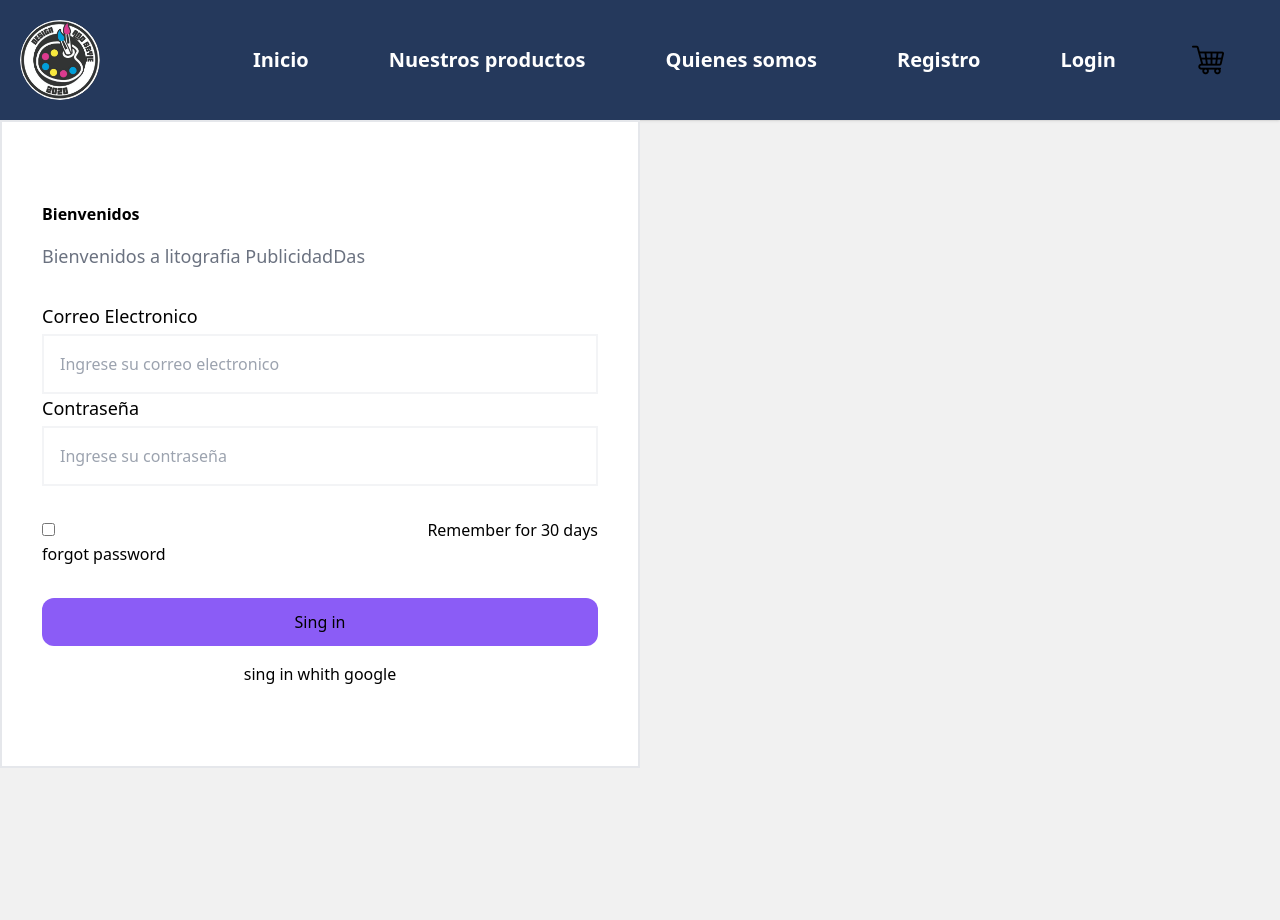
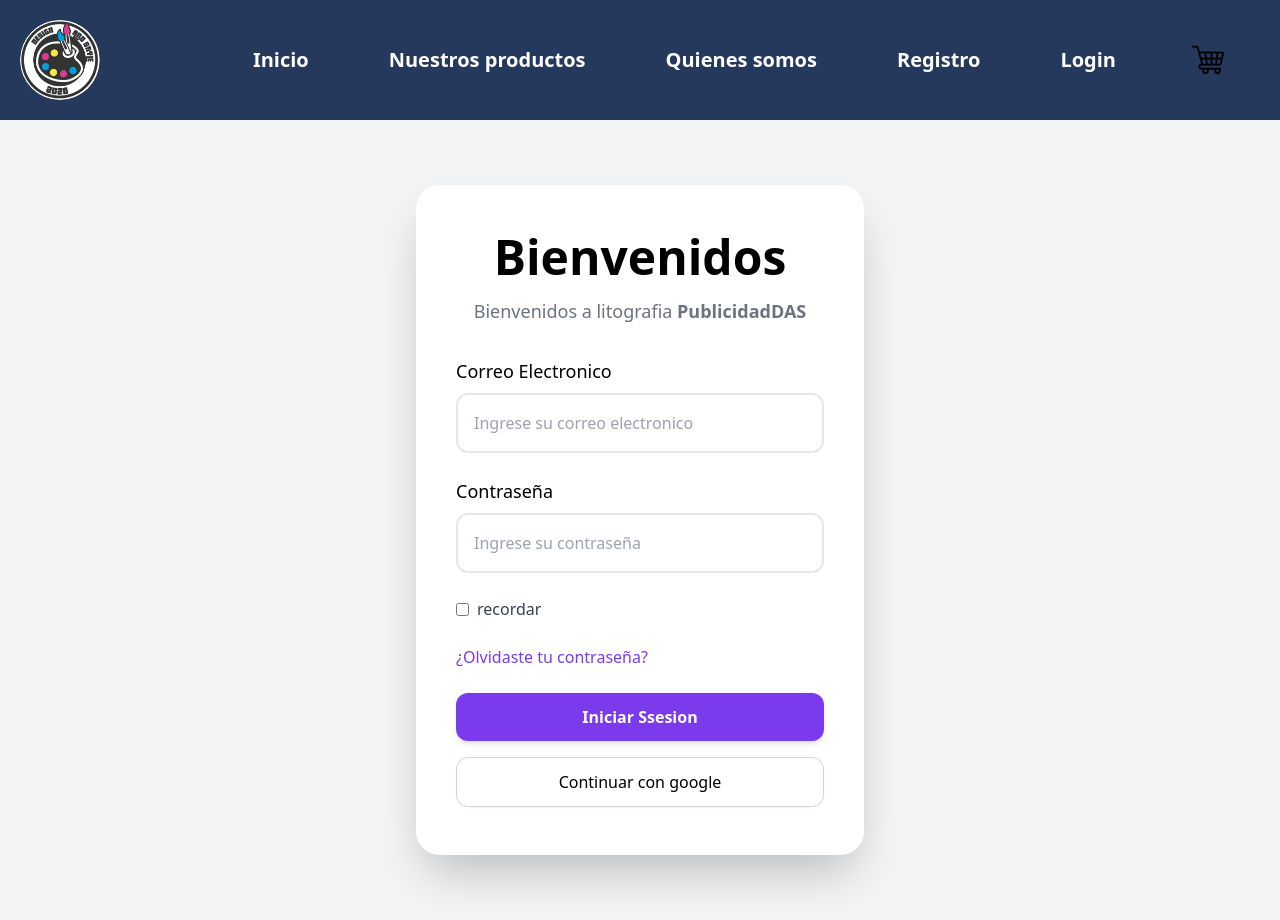
Before and after one commit to SebastianRestrepo22/PublicidadDAS, a React (Vite) app: page /login in a window 1280 px wide. Before the commit the page ends 800 px from the top, so only its background shows below. Built offline with nearby package versions, Linux system fonts and the light colour scheme.

Commit message:
segundos cambios

```diff
--- a/src/features/landing/Animacion/animacion.jsx
+++ b/src/features/landing/Animacion/animacion.jsx
@@ -4,10 +4,7 @@ import React from "react";
 export const Animacion = ()=> {
     return(
         <>
-        <div className="relative w-full h-full flex items-center justify-center ">
-            <div className="ball"></div>
 
-        </div>
         </>
     )
 }
--- a/src/features/landing/login/login.jsx
+++ b/src/features/landing/login/login.jsx
@@ -4,36 +4,53 @@ export const Login = () => {
     return (
         <>
             <Navbar />
-            <div className="bg-white px-10 py-20 rounded-3x1 border-2 lg:w-1/2">
-                <h1 className="text-5x1 font-semibold">Bienvenidos</h1>
-                <p className="font-medium text-lg text-gray-500 mt-4">Bienvenidos a litografia PublicidadDas</p>
-                <div className="mt-8 ">
+            <div className="min-h-screen flex items-center justify-center bg-gray-100">
+                <div className="bg-white px-10 py-12 rounded-3xl shadow-2xl w-full max-w-md">
+                    <h1 className="text-5xl font-semibold text-center">Bienvenidos</h1>
+                    <p className="font-medium text-lg text-gray-500 mt-4 text-center">
+                        Bienvenidos a litografia <span className="font-bold">PublicidadDAS</span>
+                    </p>
+
+                    <div className="mt-8 space-y-6">
                         <div>
-                        <label className="text-lg font-medium">Correo Electronico</label>
-                        <input className="w-full border-2 border-gray-100 rounded-x1 p-4 mt-1 bg-transparent"
+                            <label className="text-lg font-medium block">Correo Electronico</label>
+                            <input
+                                className="w-full border-2 border-gray-200 rounded-xl p-4 mt-2 bg-transparent focus:border-violet-500 focus:outline-none"
                                 placeholder="Ingrese su correo electronico"
+                                type="email"
                                 />
                         </div>
+
                         <div>
-                        <label className="text-lg font-medium">Contraseña</label>
-                        <input className="w-full border-2 border-gray-100 rounded-x1 p-4 mt-1 bg-transparent"
+                            <label className="text-lg font-medium block">Contraseña</label>
+                            <input
+                            className="w-full border-2 border-gray-200 rounded-xl p-4 mt-2 bg-tramsparent focus:border-violet-500 focus:outline-none"
                             placeholder="Ingrese su contraseña"
                             type="password"
                             />
                         </div>
-                    <div className="mt-8 flex justify-between items-center ">
-                        <div>
-                            <input type="checkbox"
-                                id="remember"
-                            />
+
+                        <div className="flex items-center justify-center justify-between">
+                            <div className="flex items-center">
+                                <input id="remember" type="checkbox" className="mr-2" />
+                                <label htmlFor="remember" className="font-medium text-base text-gray-700">
+                                    recordar
+                                </label>
                             </div>
-                        <label className="ml-2 font-medium text-base ">Remember for 30 days</label>
                         </div>
-                    <button className="font-medium text-base text-vi">forgot password</button>
+                        <button className="font-medium text-base text-violet-600 hover:underline">
+                            ¿Olvidaste tu contraseña?
+                        </button>
                     </div>
-                <div className="mt-8 flex flex-col gap-y-4">
-                    <button className="py-3 rounded-xl bg-violet-500 text-violet">Sing in</button>
-                    <button>sing in whith google</button>
+
+                    <div className="flex flex-col gap-y-4 mt-6">
+                        <button className="py-3 rounded-xl bg-violet-600 text-white font-semibold shadow-md hover:bg-violet-700 transition">
+                            Iniciar Ssesion
+                        </button>
+                        <button className="py-3 rounded-xl border border-gray-300 shadow-sm font-medium hover:bg-gray-100 transition">
+                            Continuar con google
+                        </button>
+                    </div>
                 </div>
             </div>
 
--- a/src/features/landing/quienessomos/quienesSomos.jsx
+++ b/src/features/landing/quienessomos/quienesSomos.jsx
@@ -8,27 +8,25 @@ export const QuienesSomos = () => {
 
             <Navbar />
             <section className="w-full">
-                <div className="relative w-full h-[400px]">
-                    <img src="" alt="" />
+                <div className="relative w-full h-[420px] ">
+                    <img src="public/multimedia/quienessomos2.jpg" alt="" className="w-full h-full object-cover" />
                 </div>
             </section>
 
             <section className="bg-white py-16 px-8 lg:px-20">
-                <h2 className="text-3xl font-bold text-center text-gray-900 mb-8">
-                    Quienes Somos
-                </h2>
+
 
                 <div className="grid grid-cols-1 md:grid-cols-2 gap-12 items-center">
                     <div>
-                        <h3 className="text-2xl font-bold text-pink-600 mb-4">
+                        <h3 className="text-6xl font-bold text-pink-600 mb-4">
                             PublicidadDAS
                         </h3>
-                        <p className="text-gray-700 mb-4">
+                        <p className="text-gray-800 mb-4">
                             Somos una empresa experta en darte lo mejor para cada una de tus necesidades
                             estamos dispuesto a que estes siempre agusto con nosotros y mejores la calidad
                             y la experiencia al trabajar con nosotros .
                         </p>
-                        <p className="text-gray-700 mb-4">
+                        <p className="text-gray-900 mb-4">
                             Calidad es la que buscas ,siempre estamos disponibles para ti para que podamos
                             complacer cada necesidad que te haga falta en todo lo necesario , haremos una realidad
                             virtual , en realidad tangible .
@@ -39,12 +37,12 @@ export const QuienesSomos = () => {
                         <img
                             src="public/multimedia/image2.jpg"
                             alt="imagen2"
-                            className="absolute top-0 right-0 w-[70%] h-[250px] object-cover rounded-xl shadow-lg transform transition duration-300 hover:scale-105 hover:shadow-2xl "
+                            className="absolute top-0 right-0 w-[80%] h-[500px] object-cover rounded-xl shadow-lg transform transition duration-300 hover:scale-105 hover:shadow-2xl "
                         />
                         <img
                             src="public/multimedia/image3.jpg"
                             alt="imagen3"
-                            className="absolute bottom-0 left-0 w-[60%] h-[200px] object-cover   rounded-xl shadow-lg transform transition duration-300 hover:scale-105 hover:shadow-2xl"
+                            className="absolute bottom-0 left-0 w-[70%] h-[300px] object-cover   rounded-xl shadow-lg transform transition duration-300 hover:scale-105 hover:shadow-2xl"
                         />
                     </div>
                 </div>
@@ -100,7 +98,7 @@ export const QuienesSomos = () => {
                         <h3 className="text-xl font-semibold text-gray-900 mb-2">
                             MISION
                         </h3>
-                        <p className="text-gray-600">
+                        <p className="text-gray-900">
                             Nuestra mision es hacer que tus necesidades sean menos
                             no sean una realidad virtual si no una realidad tangible.
                             <span className="font-semibold">Confianza</span>
```
Also changed, not shown: public/multimedia/quienessomos.jpg (added), public/multimedia/quienessomos2.jpg (added). Lines whose indentation alone changed are shown as unchanged.
